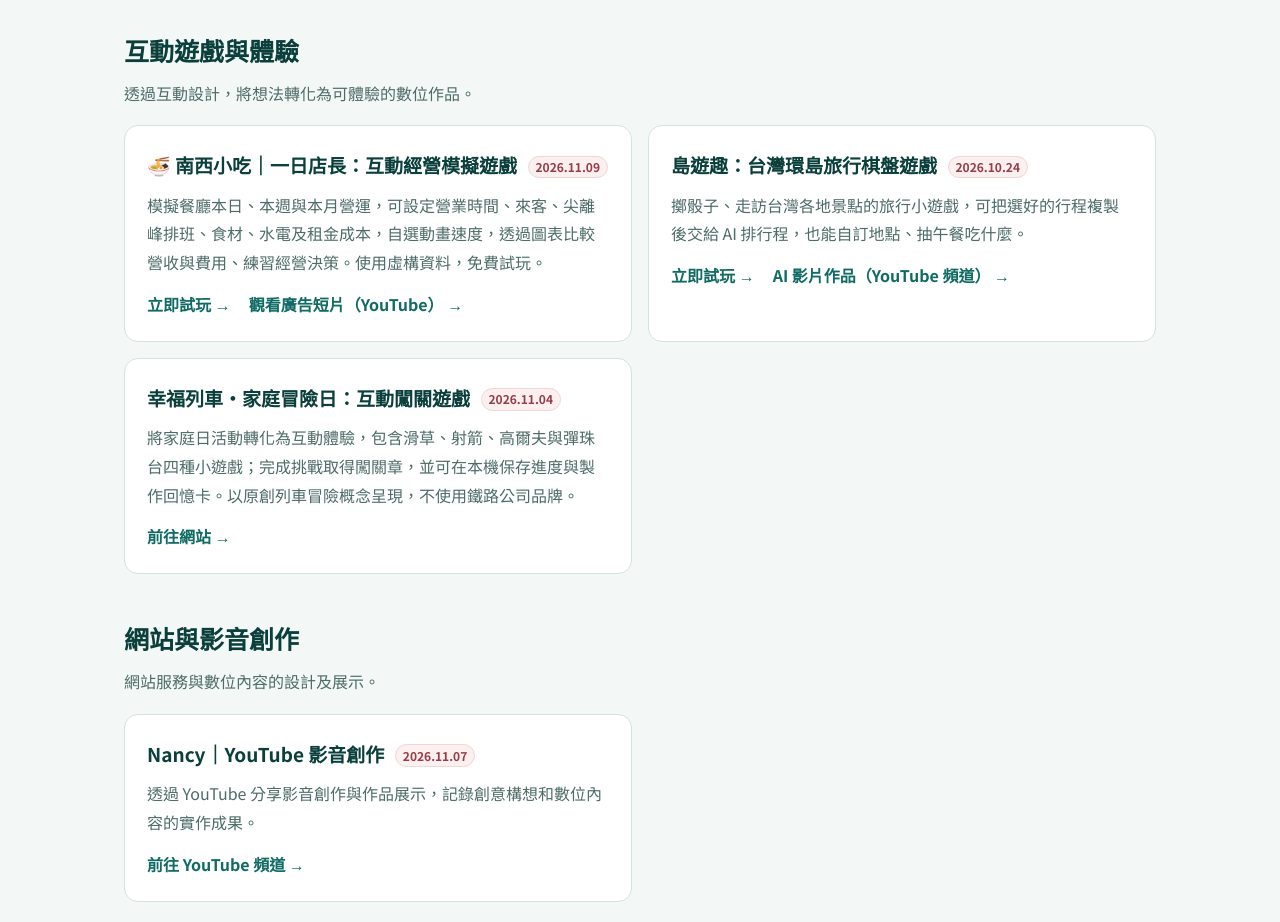
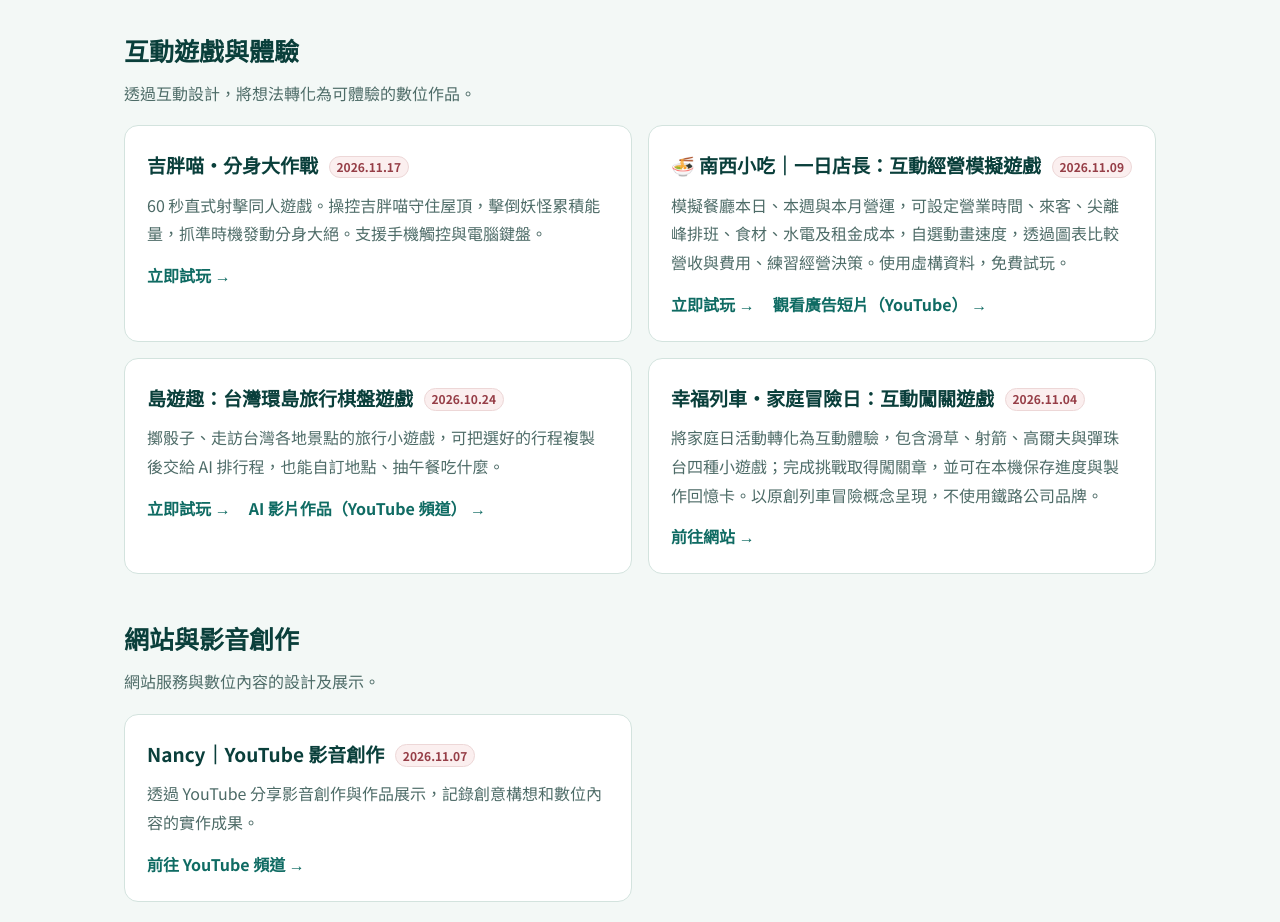
Before and after one commit to nancy098517/nancy098517.github.io, a plain HTML site: page portfolio.html in a window 1280 px wide. Shown: the part 1440-2362 px from the top of the page. Drawn offline with Linux system fonts and the light colour scheme.

Commit message:
Add Jibanyan Ghost Rush to interactive portfolio

```diff
--- a/portfolio.html
+++ b/portfolio.html
@@ -146,7 +146,13 @@ footer{max-width:1080px;margin:auto;padding:20px 24px 40px;color:var(--muted);fo
         <p>跨健康與運動管理之智慧健康促進平台設計與實作。</p>
         <span class="more">前往網站 →</span>
       </a></div></section>
-<section id="interactive"><h2>互動遊戲與體驗</h2><p class="section-note">透過互動設計，將想法轉化為可體驗的數位作品。</p><div class="cards"><article class="post-card">
+<section id="interactive"><h2>互動遊戲與體驗</h2><p class="section-note">透過互動設計，將想法轉化為可體驗的數位作品。</p><div class="cards">
+<a class="post-card" href="./jibanyan-ghost-rush/">
+  <h3>吉胖喵・分身大作戰 <time class="work-date" datetime="2026-11-17" title="首次收錄於本站">2026.11.17</time></h3>
+  <p>60 秒直式射擊同人遊戲。操控吉胖喵守住屋頂，擊倒妖怪累積能量，抓準時機發動分身大絕。支援手機觸控與電腦鍵盤。</p>
+  <span class="more">立即試玩 →</span>
+</a>
+<article class="post-card">
         <h3>🍜 南西小吃｜一日店長：互動經營模擬遊戲 <time class="work-date" datetime="2026-11-09" title="首次收錄於本站">2026.11.09</time></h3>
         <p>模擬餐廳本日、本週與本月營運，可設定營業時間、來客、尖離峰排班、食材、水電及租金成本，自選動畫速度，透過圖表比較營收與費用、練習經營決策。使用虛構資料，免費試玩。</p>
         <div class="post-actions">
```
